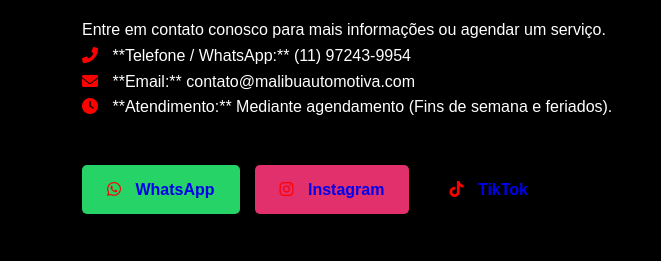
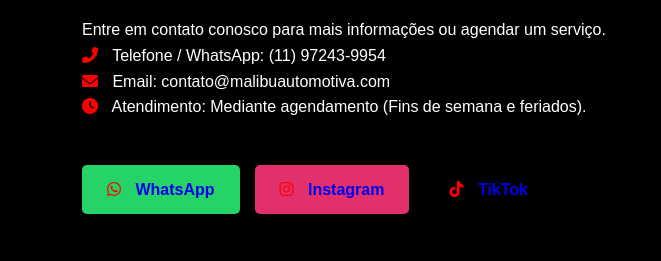
Before and after one commit to RodrigoLima1508/malibu, a plain HTML site: page index.html in a window 1280 px wide. Shown: the part 2444-2705 px from the top of the page, 0-661 px from the left. Drawn offline with nearby package versions, Linux system fonts and the light colour scheme.

Commit message:
Update index.html

```diff
--- a/index.html
+++ b/index.html
@@ -102,9 +102,9 @@
                     <h2>Entre em Contato</h2>
                     <p>Entre em contato conosco para mais informações ou agendar um serviço.</p>
 
-                    <p><i class="fas fa-phone-alt"></i> **Telefone / WhatsApp:** (11) 97243-9954</p>
-                    <p><i class="fas fa-envelope"></i> **Email:** contato@malibuautomotiva.com</p>
-                    <p><i class="fas fa-clock"></i> **Atendimento:** Mediante agendamento (Fins de semana e feriados).</p>
+                    <p><i class="fas fa-phone-alt"></i> Telefone / WhatsApp: (11) 97243-9954</p>
+                    <p><i class="fas fa-envelope"></i> Email: contato@malibuautomotiva.com</p>
+                    <p><i class="fas fa-clock"></i> Atendimento: Mediante agendamento (Fins de semana e feriados).</p>
 
                     <div class="social-buttons">
                         <a href="https://wa.me/5511972439954" target="_blank" class="btn btn-whatsapp social-button">
```
